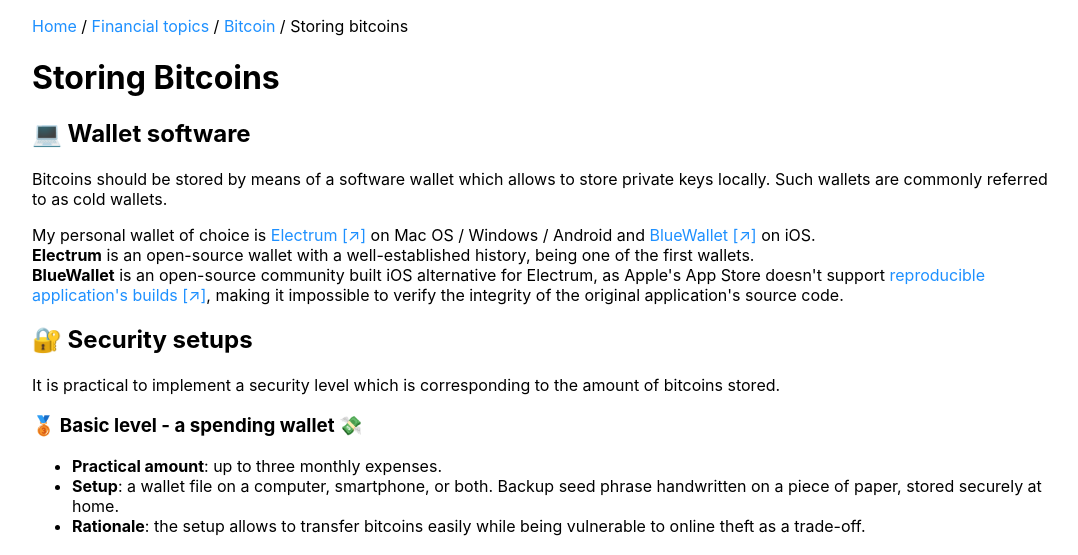
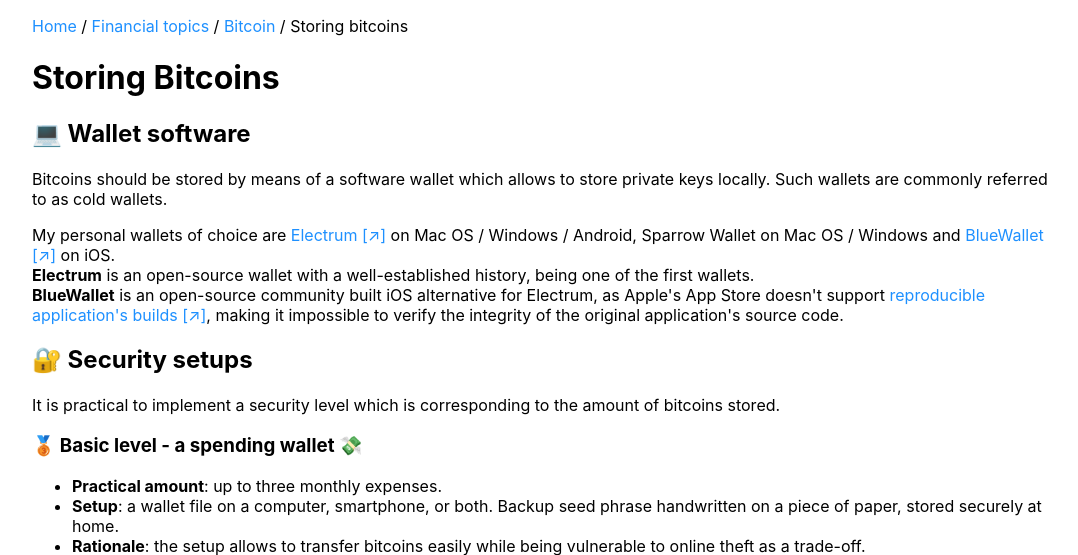
Before and after one commit to nkud90/homepage, a PHP site: page /finance/bitcoin/store.php in a window 1280 px wide. Shown: the part 67-622 px from the top of the page, without its empty margins (96-1174 px from the left). Run offline with PHP 8.4, Linux system fonts and the light colour scheme.

Commit message:
added Sparrow Wallet

```diff
--- a/finance/bitcoin/store.php
+++ b/finance/bitcoin/store.php
@@ -18,7 +18,7 @@
     <h2>💻 Wallet software</h2>
     <p>Bitcoins should be stored by means of a software wallet which allows to store private keys locally. Such wallets are commonly referred to as cold wallets.</p>
     <p>
-        My personal wallet of choice is <a href="https://electrum.org" class="external" target="_blank">Electrum</a> on Mac OS / Windows / Android and
+        My personal wallets of choice are <a href="https://electrum.org" class="external" target="_blank">Electrum</a> on Mac OS / Windows / Android, Sparrow Wallet on Mac OS / Windows and
         <a href="https://bluewallet.io" class="external" target="_blank">BlueWallet</a> on iOS.<br>
         <b>Electrum</b> is an open-source wallet with a well-established history, being one of the first wallets.<br>
         <b>BlueWallet</b> is an open-source community built iOS alternative for Electrum,
```
